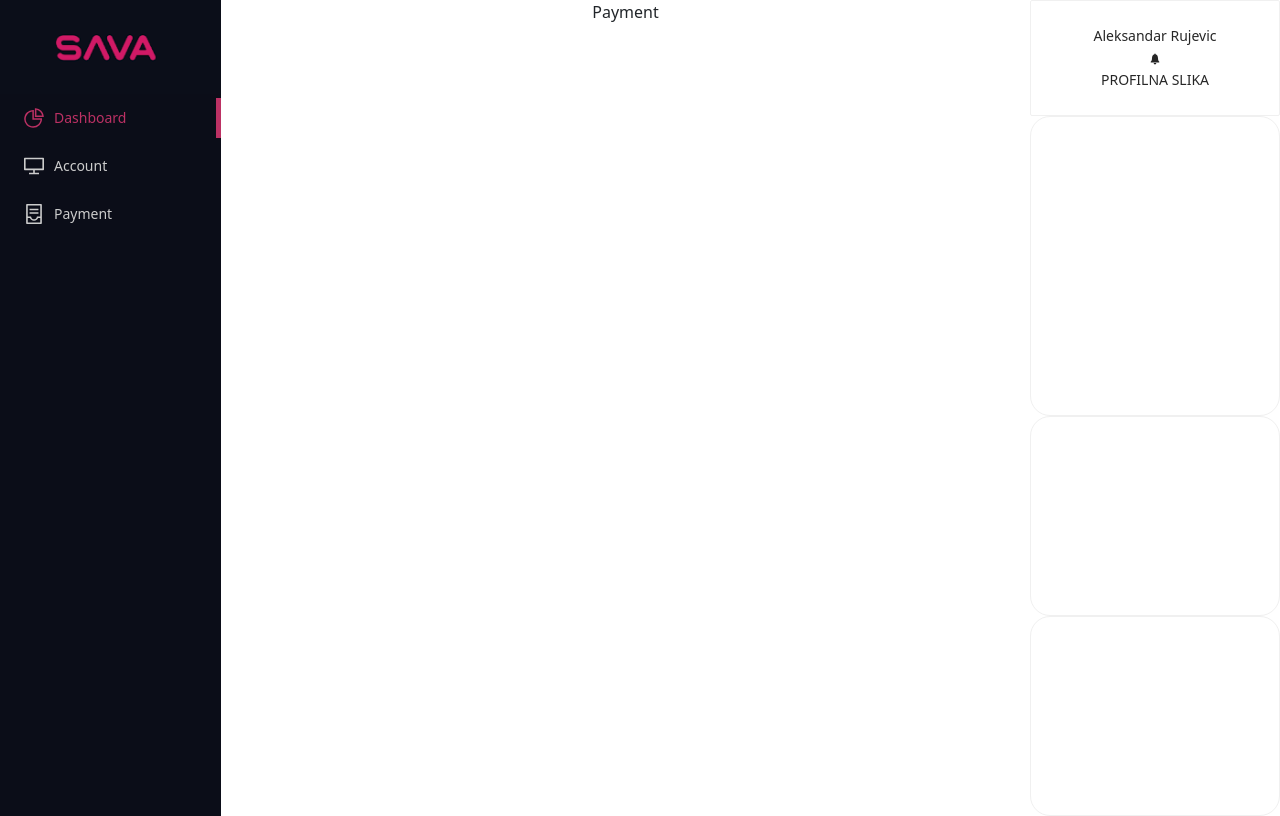
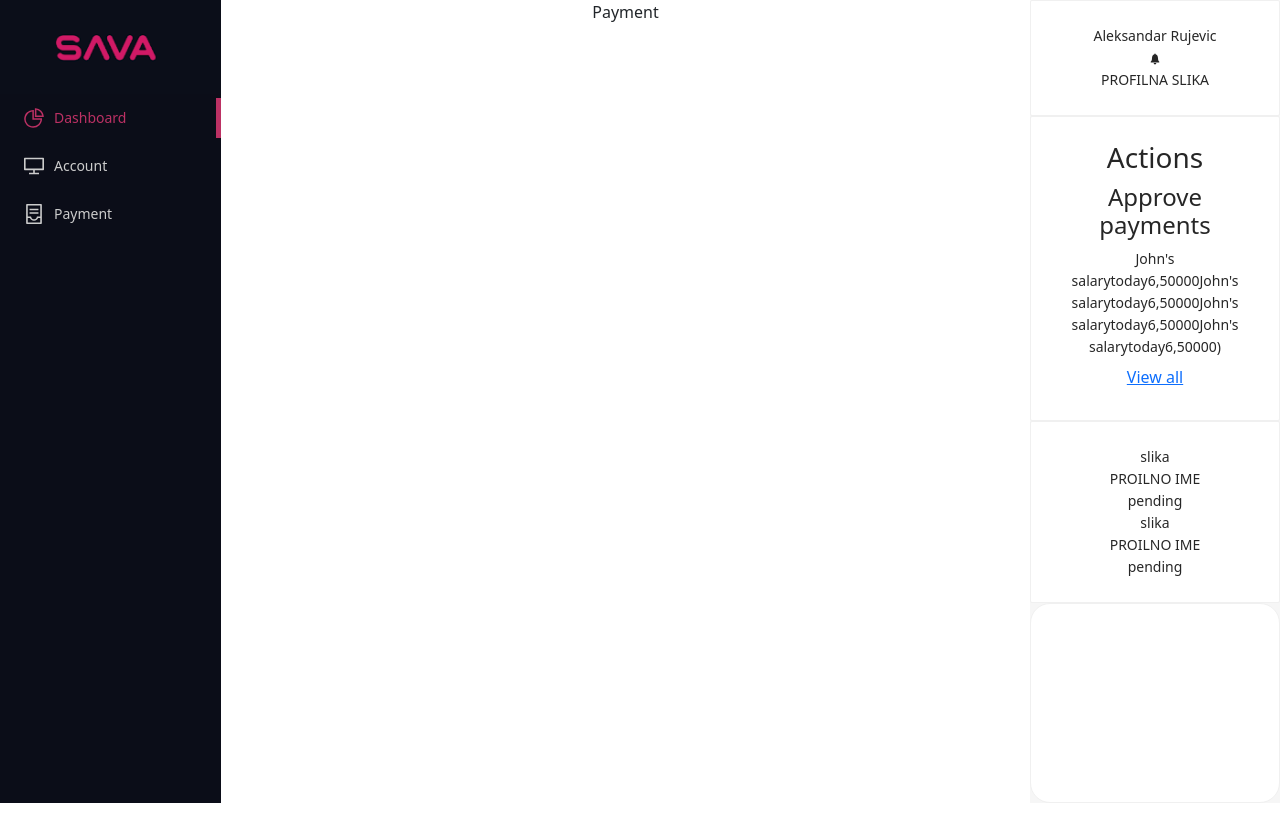
Before and after one commit to Ruja159/Dashboard, a React (Create React App) app: page /payment in a window 1280 px wide. Built offline with nearby package versions, Linux system fonts and the light colour scheme.

Commit message:
sidebar added

```diff
--- a/src/components/sidebar/Sidebar.tsx
+++ b/src/components/sidebar/Sidebar.tsx
@@ -1,17 +1,19 @@
 import {CustomCard} from "../cards/CustomCard";
 import Profile from "../../pages/dashboard/components/profile/Profile";
+import Actions from "../../pages/dashboard/components/actions/Actions";
+import OutstandingReceipt from "../../pages/dashboard/components/outstanding_receipt/OutstandingReceipt";
 
 const Sidebar = () => {
     return (
         <>
             <div className="sidebar">
-                <Profile name={"Aleksandar Rujevic"} profile_picture = {"PROFILNA SLIKA"}/>
-                <CustomCard height = "300px"/>
-                <CustomCard height = "200px"/>
-                <CustomCard height = "200px"/>
+                <Profile name={"Aleksandar Rujevic"} profile_picture={"PROFILNA SLIKA"}/>
+                <Actions/>
+                <OutstandingReceipt />
+                <CustomCard height="200px"/>
             </div>
         </>
-    )
+    );
 }
 
 export default Sidebar;
--- a/src/components/sidebar/sidebar.scss
+++ b/src/components/sidebar/sidebar.scss
@@ -1,6 +1,9 @@
+@import '../../assets/scss/variables';
+
 .sidebar {
   width: 250px;
   display: flex;
   flex-direction: column;
   justify-content: space-between;
+  background: $background-color;
 }
--- /dev/null
+++ b/src/jsonData/actionsData.json
@@ -0,0 +1,21 @@
+[
+  {
+    "name": "John's salary",
+    "due": "today",
+    "price": "6,50000"
+  },
+  {
+    "name": "John's salary",
+    "due": "today",
+    "price": "6,50000"
+  },
+  {
+    "name": "John's salary",
+    "due": "today",
+    "price": "6,50000"
+  },
+  {
+    "name": "John's salary",
+    "due": "today",
+    "price": "6,50000"}
+]
--- /dev/null
+++ b/src/jsonData/outstandingReceipt.json
@@ -0,0 +1,12 @@
+ [
+  {
+    "img": "slika",
+    "profile_name": "PROILNO IME",
+    "status": "pending"
+  },
+  {
+    "img": "slika",
+    "profile_name": "PROILNO IME",
+    "status": "pending"
+  }
+]
--- /dev/null
+++ b/src/pages/dashboard/components/actions/Actions.tsx
@@ -0,0 +1,39 @@
+import {useEffect, useState} from "react";
+import actionsData from '../../../../jsonData/actionsData.json'
+import {Card} from "antd";
+import {Button} from "react-bootstrap"
+
+const Actions = () => {
+    const [podaci, setPodaci] = useState([{name:"", due: "", price:""}]);
+
+    useEffect(() => {
+        getDatas()
+    }, []);
+
+    const getDatas = () => {
+        setPodaci(actionsData)
+    }
+
+    return (
+        <Card>
+            <div>
+                <h3>Actions</h3>
+                <h4>Approve payments</h4>
+                <div>
+                    {podaci.map((item: any) => {
+                       return(
+                           <>
+                               {item.name}
+                               {item.due}
+                               {item.price}
+                           </>
+                       )
+                    })})
+                </div>
+            </div>
+             <Button variant="link">View all</Button>
+            </Card>
+    )
+}
+
+export default Actions
--- /dev/null
+++ b/src/pages/dashboard/components/outstanding_receipt/OutstandingReceipt.tsx
@@ -0,0 +1,40 @@
+import jsonData from '../../../../jsonData/outstandingReceipt.json'
+import {useEffect, useState} from "react";
+import {Card} from "antd";
+
+const OutstandingReceipt = () => {
+
+    const [data, setData] = useState([{img:"" , profile_name: "", status: ""}])
+
+    useEffect(()=>{
+        getData();
+    },[])
+
+    const getData = () => {
+        setData(jsonData)
+    }
+
+    return (
+        <Card>
+            <div>
+                <div>
+                    {data.map((item: any) => {
+                        return (
+                            <div>
+                                <div>{item.img}</div>
+                                <div>{item.profile_name}</div>
+                                    <div>
+                                        <div>
+                                            {item.status}
+                                        </div>
+                                    </div>
+                            </div>
+                    )
+                    })}
+                </div>
+            </div>
+        </Card>
+    )
+}
+
+export default OutstandingReceipt
```
